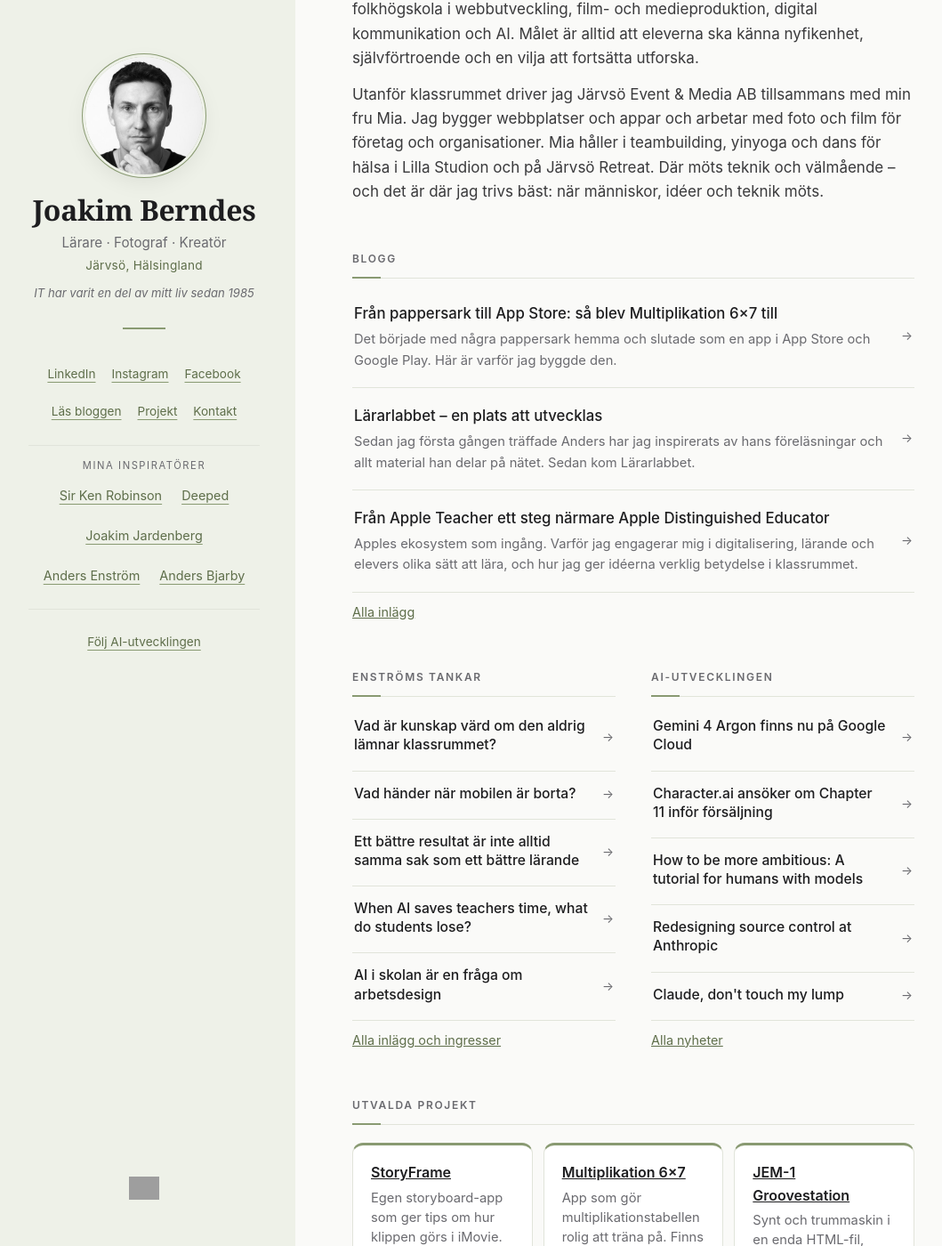
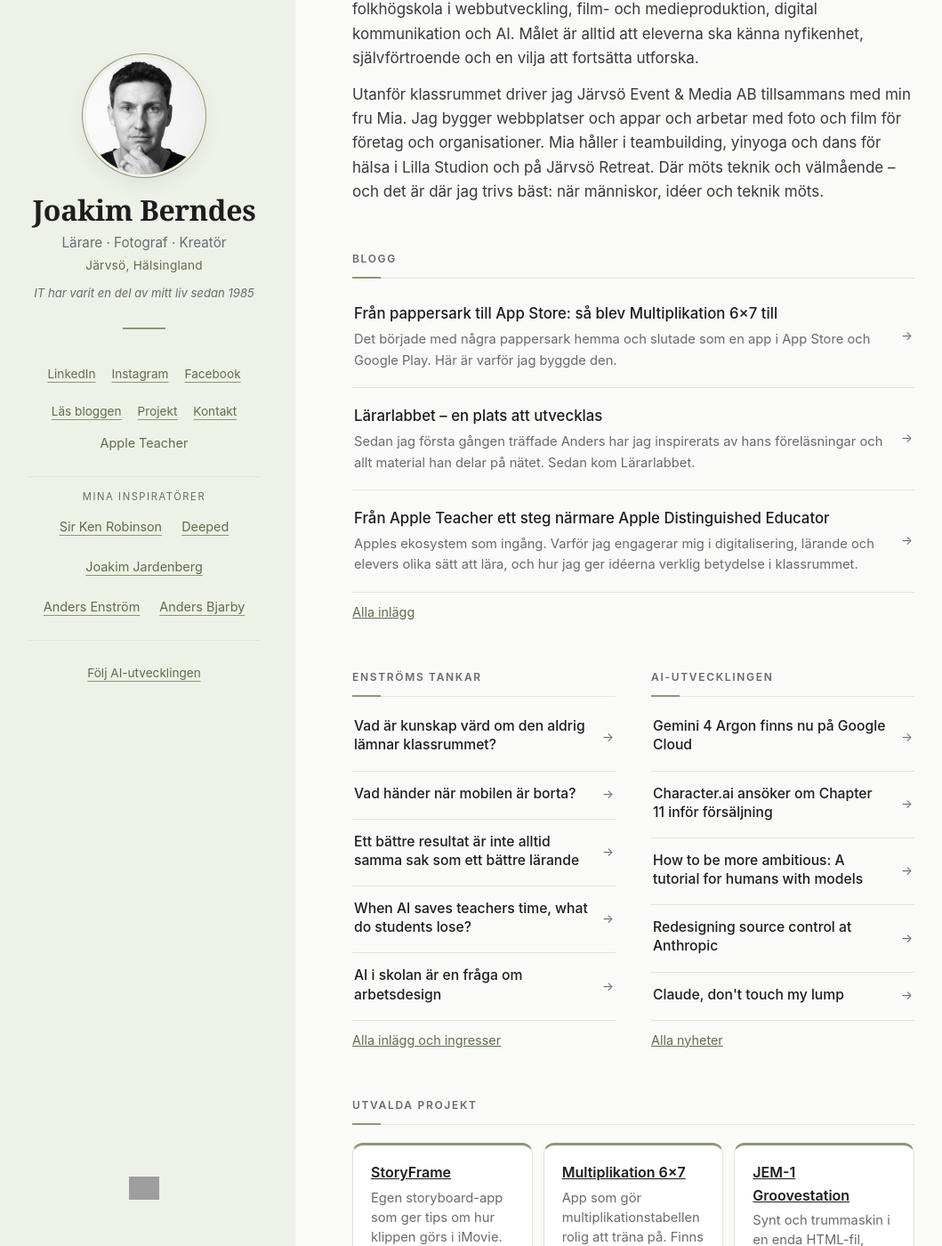
Before and after one commit to jberndes/jberndes.github.io, a Jekyll site: the page built from index.html, in a window 1280 px wide and 1400 px high, scrolled down 232 px. Shown: the whole window at 89% size, without its empty margins (8-1067 px from the left). Built offline with Jekyll 4.4.1, drawn with Linux system fonts in a browser that asks for light colours; some of the changed text lies outside the part shown; grey boxes are pictures that could not be loaded.

Commit message:
Ta bort Apple-inloggningslänk, text Apple Teacher i menyn
Co-Authored-By: Claude Sonnet 5.5 <noreply@anthropic.com>
Claude-Session: https://claude.ai/code/session_01EHEf1UELdVEwTeZb2owzdv

```diff
--- a/index.html
+++ b/index.html
@@ -183,6 +183,7 @@
     .sedan { color: var(--muted); font-size: 0.82rem; font-style: italic; margin-top: 10px; }
     .avdelare { width: 48px; height: 2px; background: var(--gron); border: 0; margin: 28px auto; }
 
+    .textrad { text-align: center; font-size: 0.9rem; color: var(--accent); padding: 4px 0 8px; text-decoration: none; }
     /* Sociala medier som diskret textlista */
     .sociala { list-style: none; display: flex; flex-wrap: wrap; justify-content: center; gap: 6px 18px; font-size: 0.9rem; }
     .sociala a { display: inline-block; padding: 8px 2px; color: var(--accent); font-weight: 400; text-decoration: underline; text-decoration-color: var(--gron); text-underline-offset: 4px; transition: color .15s; }
@@ -394,6 +395,7 @@
         <li><a class="intern" href="/kontakt/">Kontakt</a></li>
       </ul>
       </nav>
+      <p class="textrad">Apple Teacher</p>
 
       <hr class="linje">
 
@@ -612,11 +614,6 @@
             <span class="beskrivning">Pedagog på IT-pedagogutbildningen</span>
             <span class="adress"><span class="domän">tarna.fhsk.se</span><span class="pil" aria-hidden="true">&rarr;</span></span>
           <span class="dold"> (öppnas i ny flik)</span></a></li>
-          <li><a href="https://education.apple.com/profile/jberndes" target="_blank" rel="noopener">
-            <span class="titel">Apple Education Community</span>
-            <span class="beskrivning">Min profil som Apple Teacher</span>
-            <span class="adress"><span class="domän">education.apple.com</span><span class="pil" aria-hidden="true">&rarr;</span></span>
-          <span class="dold"> (öppnas i ny flik)</span></a></li>
           <li><a href="https://github.com/jberndes" target="_blank" rel="noopener">
             <span class="titel">GitHub</span>
             <span class="beskrivning">Kod och projekt</span>
```
